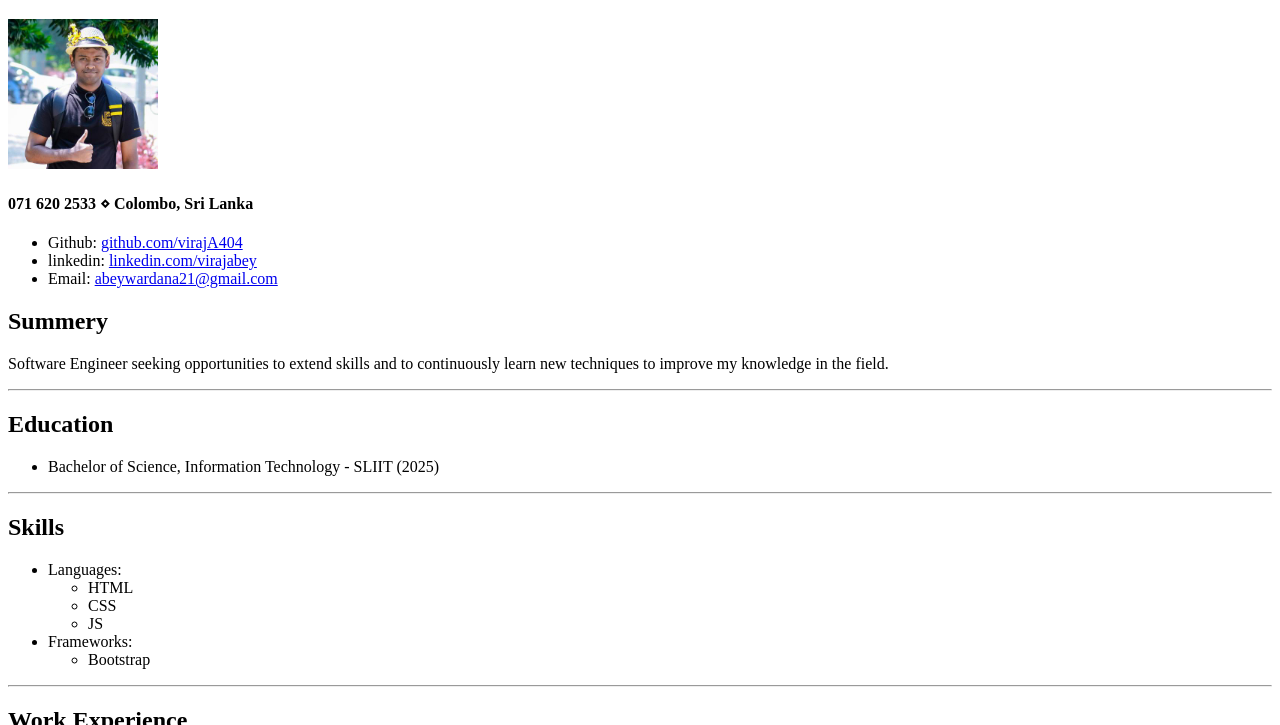
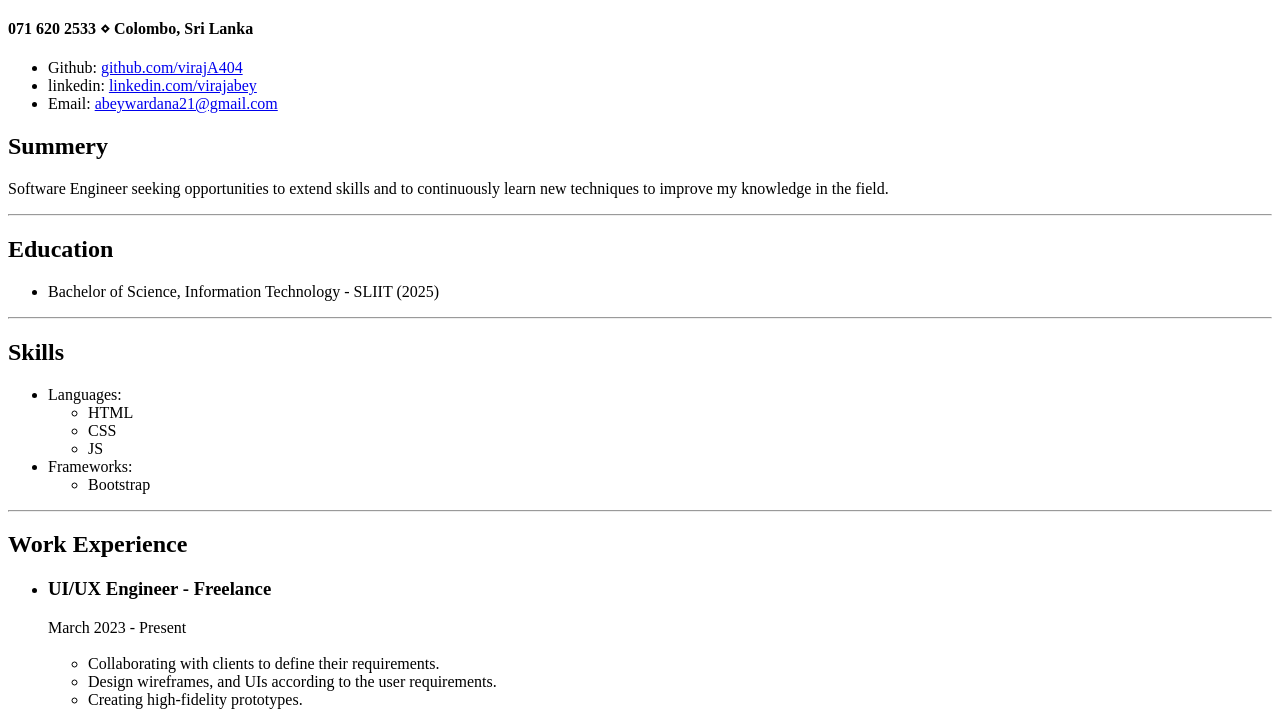
Before and after one commit to virajA404/Capstone-Project-1---Online-Resume, a plain HTML site: page index.html in a window 1280 px wide. Shown: the part 61-786 px from the top of the page. Drawn offline with Linux system fonts and the light colour scheme.

Commit message:
hide image

```diff
--- a/index.html
+++ b/index.html
@@ -7,7 +7,7 @@
   </head>
   <body>
     <h1>Viraj Abeywardana</h1>
-    <img src="./images/my pic.jpeg" alt="my image" height="150px" />
+    <!-- <img src="./images/my pic.jpeg" alt="my image" height="150px" /> -->
     <h4>071 620 2533 ⋄ Colombo, Sri Lanka</h4>
     <ul>
         <li>
```
